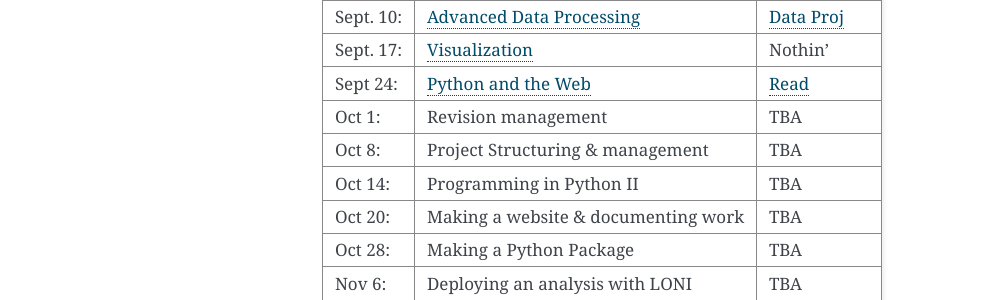
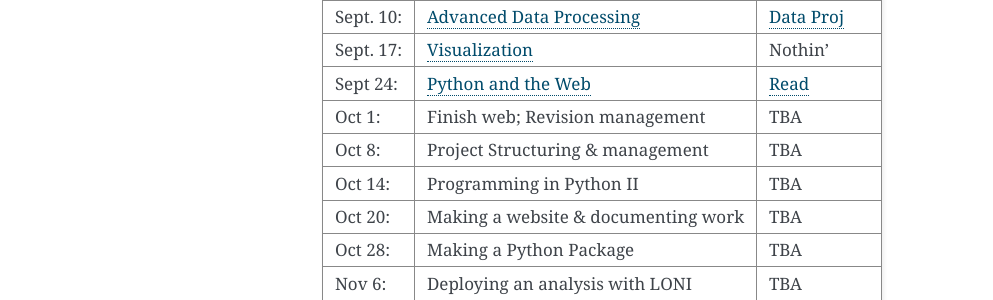
Before and after one commit to wrightaprilm/CompBio2018, a Sphinx documentation site: the page built from docs/index.rst, in a window 1280 px wide. Shown: the part 499-799 px from the top of the page, without its empty margins (148-1141 px from the left). Built offline with Sphinx 7.4.7, drawn with Linux system fonts in a browser that asks for light colours.

Commit message:
edits to index

```diff
--- a/docs/index.rst
+++ b/docs/index.rst
@@ -37,7 +37,7 @@ Course Schedule
 +------------+----------------------------------------------------------+--------------------------------------------------------------------------------+
 | Sept 24:   |	`Python and the Web <https://bit.ly/2NyD88n>`_          | `Read <https://www.ncbi.nlm.nih.gov/pmc/articles/PMC3820096/#!po=0.833333>`_   |
 +------------+----------------------------------------------------------+--------------------------------------------------------------------------------+
-| Oct 1:     |	Revision management                                     | TBA                                                                            |
+| Oct 1:     |	Finish web; Revision management                         | TBA                                                                            |
 +------------+----------------------------------------------------------+--------------------------------------------------------------------------------+
 | Oct 8:     |	Project Structuring & management                        | TBA                                                                            |
 +------------+----------------------------------------------------------+--------------------------------------------------------------------------------+
```
